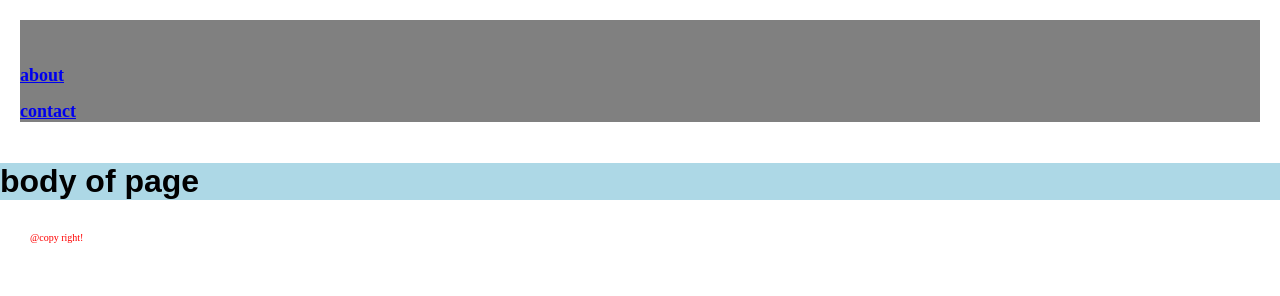
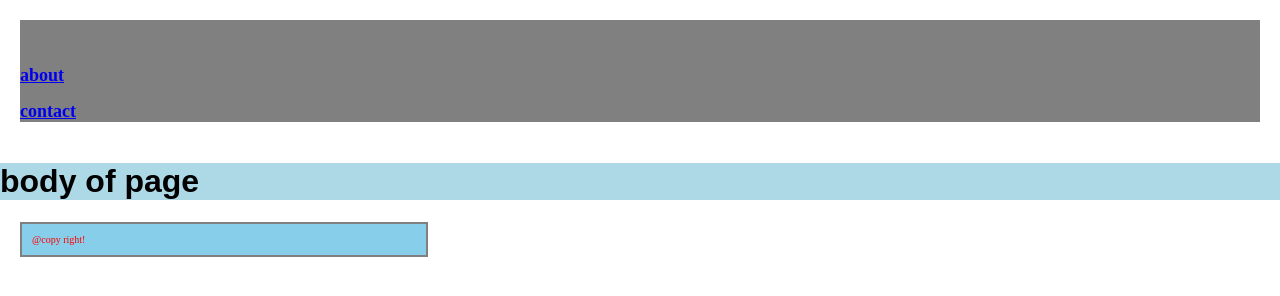
Before and after one commit to AnmolPrajapat/git-learning, a plain HTML site: page index.html in a window 1280 px wide. Drawn offline with Linux system fonts and the light colour scheme.

Commit message:
css done

```diff
--- a/style.css
+++ b/style.css
@@ -25,5 +25,7 @@ body{
     font-size: 10px;
     margin-left: 20px;
     padding: 10px;
-    border:2px blue gray;
+    border:2px solid gray;
+    width:30%;
+    background: skyblue;
 }
```
